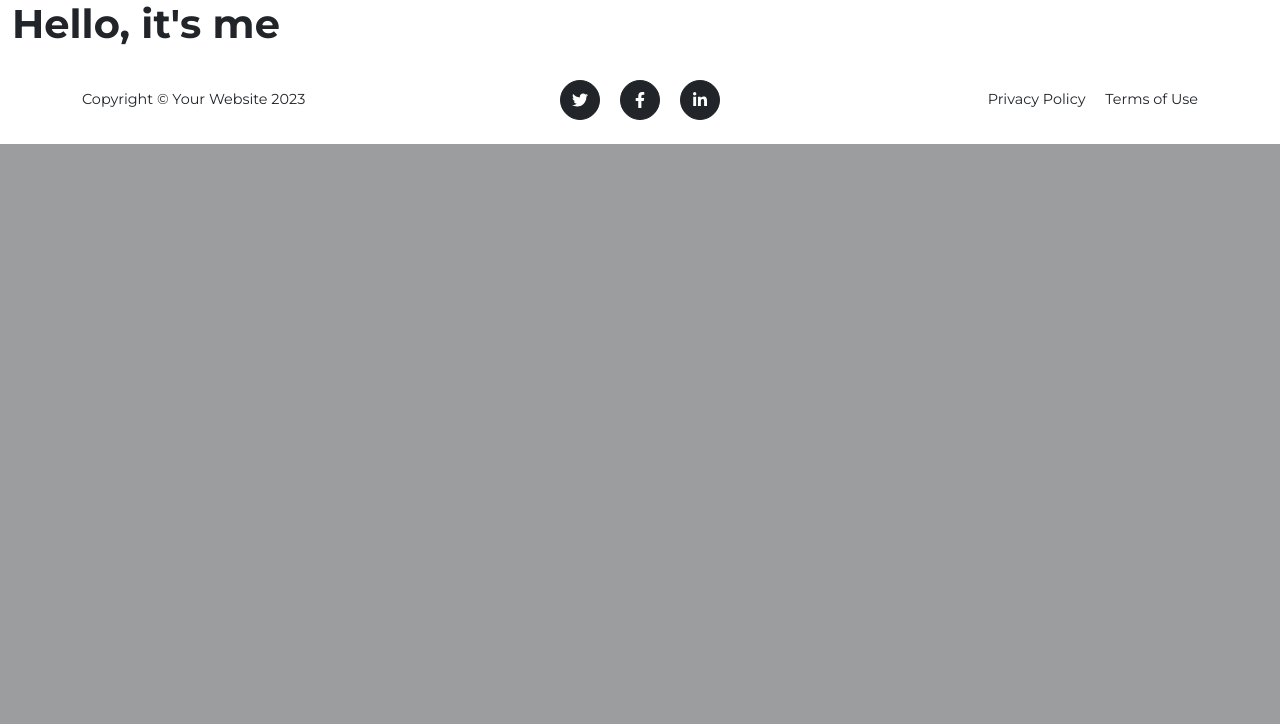
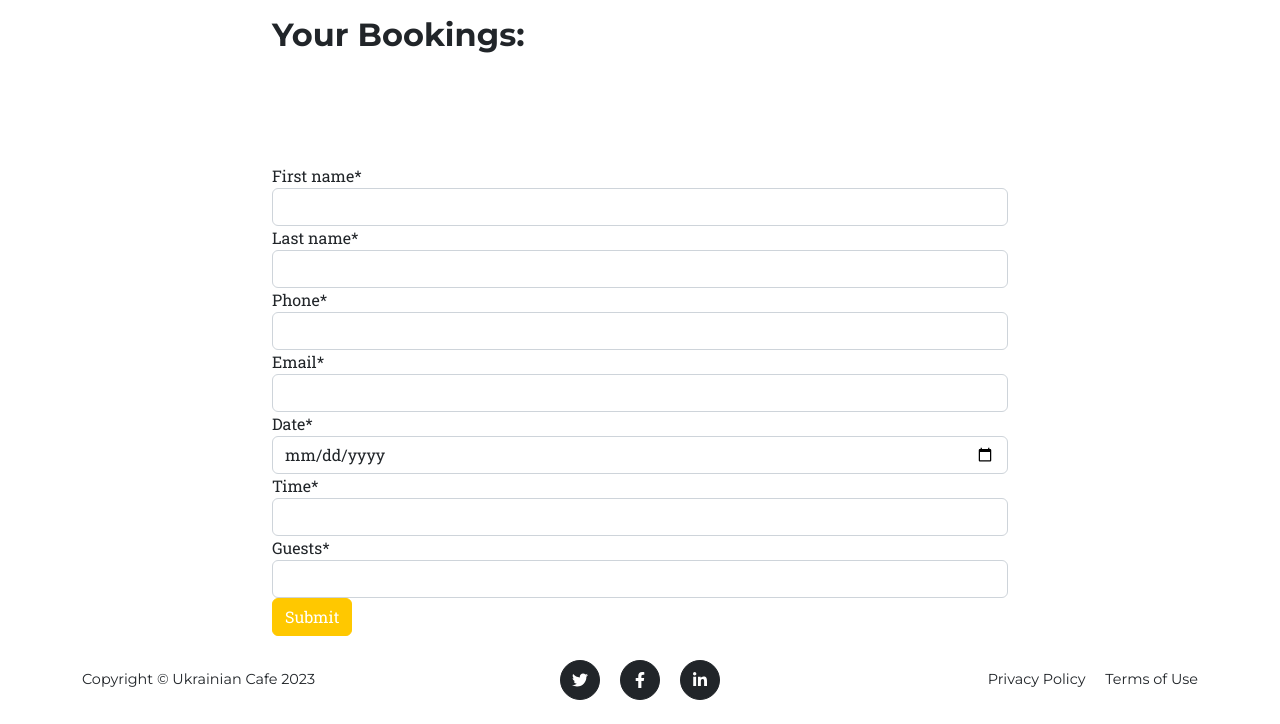
Before and after one commit to konstanciaa/ukrainian-cafe, a Django app: page /booking/ in a window 1280 px wide. Shown: the part 745-1469 px from the top of the page. Before the commit the page ends 889 px from the top, so only its background shows below. Run offline with Django 3.2, Linux system fonts and the light colour scheme; data that the repository does not hold is empty; some libraries are stand-ins or nearby versions.

Commit message:
Create booking form

```diff
--- /dev/null
+++ b/cafe/forms.py
@@ -0,0 +1,27 @@
+from .models import Booking, Customer
+from django import forms
+from datetime import datetime
+from crispy_forms.helper import FormHelper
+from crispy_forms.layout import Submit
+
+
+class BookingForm(forms.ModelForm):
+
+    def __init__(self, *args, **kwargs):
+        super().__init__(*args, **kwargs)
+        self.helper = FormHelper(self)
+        self.helper.add_input(Submit('submit', 'Submit'))
+
+    first_name = forms.CharField(max_length=30)
+    last_name = forms.CharField(max_length=50)
+    phone = forms.CharField(max_length=15)
+    email = forms.EmailField(required=True)
+    date = forms.DateField(widget=forms.DateInput(attrs={'type': 'date',
+                            'min': datetime.now().date()}))
+    time = forms.CharField(max_length=5)
+    guests = forms.IntegerField()
+
+    class Meta:
+        model = Booking
+        fields = ['first_name', 'last_name', 'phone', 'email',
+                  'date', 'time', 'guests']
--- a/cafe/urls.py
+++ b/cafe/urls.py
@@ -1,9 +1,11 @@
 from . import views
 from django.urls import path
-from .views import BookingView, SpecialsView
+# from .views import BookingView, SpecialsView
+# from .views import SpecialsView
 
 
 urlpatterns = [
     path('', views.SpecialsView.as_view(), name='home'),
-    path('booking/', views.BookingView.as_view(), name='booking')
+    path('booking/', views.booking, name='booking')
+    # path('booking/', views.BookingView.as_view(), name='booking')
 ]
--- a/cafe/views.py
+++ b/cafe/views.py
@@ -1,11 +1,33 @@
-from django.shortcuts import render
+from django.shortcuts import render, redirect
 from django.views import generic, View
-from .models import Booking, Specials
+from .models import Booking, Specials, Customer
+from .forms import BookingForm
+from django.contrib.auth.models import User
+from django.contrib import messages
 
 
-class BookingView(generic.ListView):
-    model = Booking
-    template_name = 'booking.html'
+# class BookingView(generic.ListView):
+#     model = Booking
+#     template_name = 'booking.html'
+
+
+def booking(request):
+    """
+    renders booking page
+    """
+    if request.POST:
+        form = BookingForm(request.POST)
+        if form.is_valid():
+            instance = form.save(commit=False)
+            instance.customer = Customer.objects.get(user=request.user)
+            instance.save()
+
+        messages.success(request,
+                        'Your booking request has been sent')
+        return redirect('home')
+
+    form = BookingForm(request.POST)
+    return render(request, "booking.html", {'form': BookingForm})
 
 
 class SpecialsView(generic.ListView):
--- a/requirements.txt
+++ b/requirements.txt
@@ -4,6 +4,7 @@ dj-database-url==0.5.0
 dj3-cloudinary-storage==0.0.6
 Django==3.2.20
 django-allauth==0.54.0
+django-crispy-forms==2.0
 django-summernote==0.8.20.0
 gunicorn==21.0.1
 oauthlib==3.2.2
--- a/templates/base.html
+++ b/templates/base.html
@@ -43,7 +43,7 @@
                         {% if user.is_authenticated %}
                         <li class="nav-item"><a class="nav-link" href="{% url 'booking' %}">Booking</a></li>
                         {% else %}
-                        <li class="nav-item"><a class="nav-link" href="#contact">Booking</a></li>
+                        <li class="nav-item"><a class="nav-link" href="{% url 'account_login' %}">Booking</a></li>
                         {% endif %}
                         {% if user.is_authenticated %}
                         <li class="nav-item"><a class="nav-link" href="{% url 'account_logout' %}">Logout</a></li>
@@ -71,7 +71,7 @@
         <footer class="footer py-4">
             <div class="container">
                 <div class="row align-items-center">
-                    <div class="col-lg-4 text-lg-start">Copyright &copy; Your Website 2023</div>
+                    <div class="col-lg-4 text-lg-start">Copyright &copy; Ukrainian Cafe 2023</div>
                     <div class="col-lg-4 my-3 my-lg-0">
                         <a class="btn btn-dark btn-social mx-2" href="#!" aria-label="Twitter"><i class="fab fa-twitter"></i></a>
                         <a class="btn btn-dark btn-social mx-2" href="#!" aria-label="Facebook"><i class="fab fa-facebook-f"></i></a>
--- a/templates/booking.html
+++ b/templates/booking.html
@@ -1,17 +1,32 @@
 {% extends "base.html" %}
+{% load static %}
+{% load crispy_forms_tags %}
 
 {% block content %}
 
-<div class="container-fluid">
+<div class="container">
     <div class="row">
-        <h1>Hello, it's me</h1>
-        {% for booking in object_list %}
-            <h2> {{ booking.first_name }}</h2>
-            <h2>{{ booking.last_name }}</h2>
-            <p>{{ booking.date }}</p>
-            <p>{{ booking.time }}</p>
-        {% endfor %}
+        <div class="col-md-8 mt-3 offset-md-2">
+            <h2>Your Bookings:</h2>
+            {% for booking in object_list %}
+            <h3> {{ booking.first_name }} {{ booking.last_name }}</h3>
+            <p>{{ booking.date }} {{ booking.time }}</p>
+            {% endfor %}
+        </div>
+    </div>
+    <div class="row">
+        <div class="col-md-8 mt-3 offset-md-2">
+            <h3 class="text-center text-white heading-space">Booking form</h3>
+
+            <p class="text-center text-white">Please use the below form to book a table.</p>
+
+            <form method="POST">
+            {% csrf_token %}
+            {% crispy form %}
+            </form>
+        </div>
     </div>
 </div>
 
+
 {% endblock %}
--- a/ukrainiancafe/settings.py
+++ b/ukrainiancafe/settings.py
@@ -48,6 +48,7 @@ INSTALLED_APPS = [
     'django.contrib.staticfiles',
     'cloudinary',
     'django_summernote',
+    'crispy_forms',
     'cafe',
 ]
 
@@ -56,6 +57,8 @@ SITE_ID = 1
 LOGIN_REDIRECT_URL = '/'
 LOGOUT_REDIRECT_URL = '/'
 ACCOUNT_EMAIL_VERIFICATION = 'none'
+
+CRISPY_TEMPLATE_PACK = 'bootstrap4'
 
 MIDDLEWARE = [
     'django.middleware.security.SecurityMiddleware',
```
Also changed, not shown: README.md.
